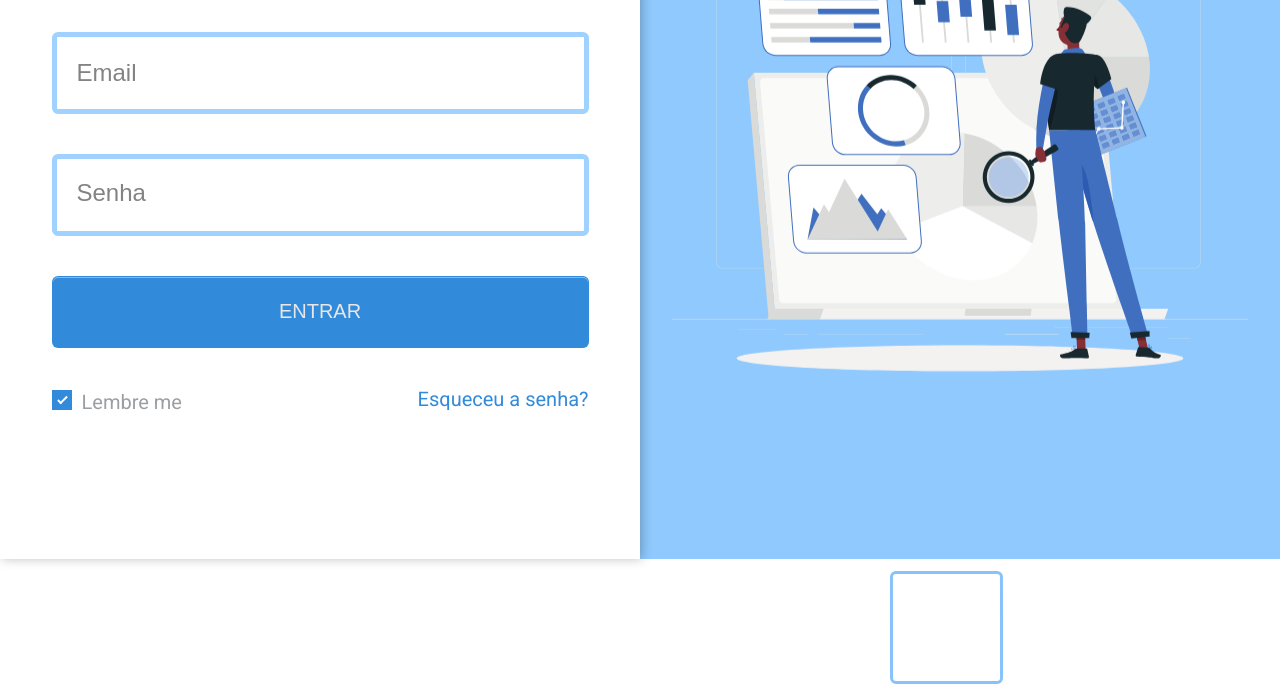
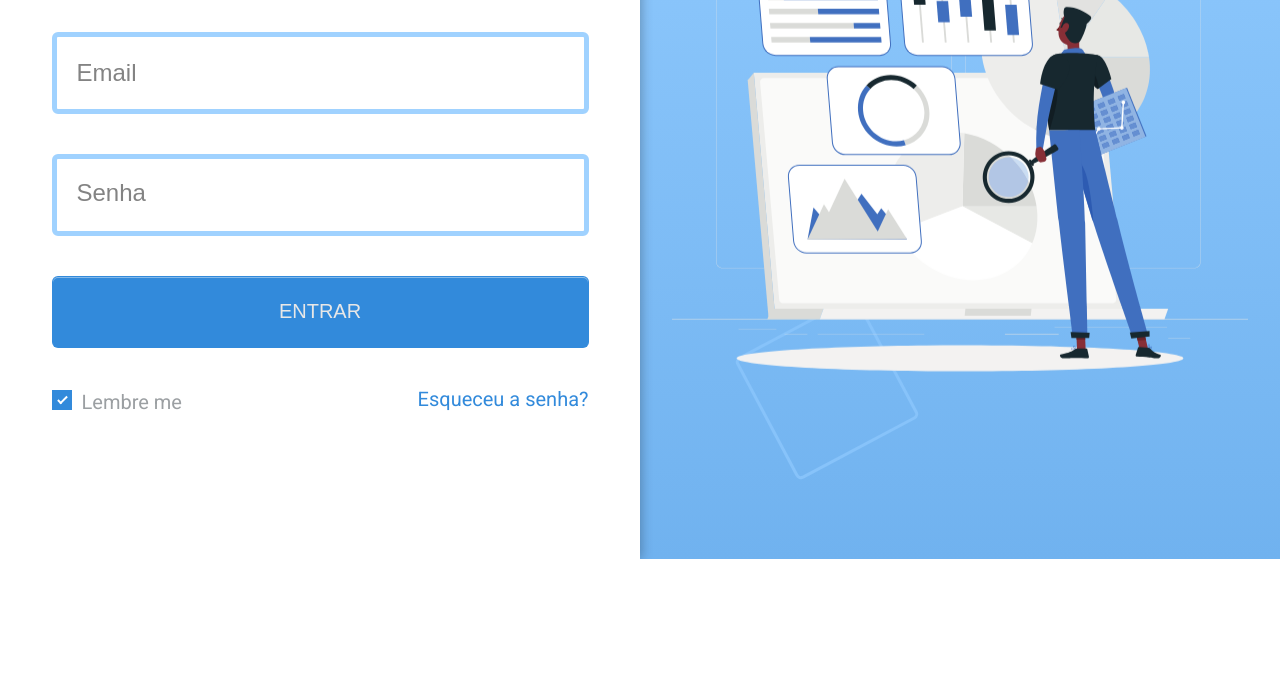
Before and after one commit to d4vz/SCO-Server, a plain HTML site: page index.html in a window 1280 px wide. Shown: the part 241-926 px from the top of the page. After the commit the page ends 800 px from the top, so only its background shows below. Drawn offline with Linux system fonts and the light colour scheme; a web font is replaced by a local one.

Commit message:
NEW. Rectangle Added

```diff
--- a/assets/css/rectangles.css
+++ b/assets/css/rectangles.css
@@ -1,11 +1,12 @@
 div.rectangle1-form{
+    box-sizing: border-box;
     position: absolute;
-    width: 107.34px;
-    height: 107.34px;
-    left: 889.91px;
-    top: 812.34px;
-
+    width: 138px;
+    height: 138px;
+    left: 758px;
+    top: 560px;
     border: 3px solid #87C3FA;
     border-radius: 6px;
-    transform: rotate(-0.05deg);
+    transform: rotate(-27.99deg);
+
 }
--- a/assets/css/style.css
+++ b/assets/css/style.css
@@ -1,7 +1,7 @@
 @import url('https://fonts.googleapis.com/css2?family=Mukta+Malar&family=Inter:wght@200&family=Jura:wght@400;600&family=Prompt&display=swap');
 @import url('https://fonts.googleapis.com/css2?family=Roboto&family=Inter:wght@200&family=Jura:wght@400;600&family=Mukta+Malar:wght@300&family=Prompt&display=swap');
 @import url(animate.css);
-@import url(rectangles.css);
+@import url(rectangles.css  );
 
 
 *{
@@ -20,6 +20,7 @@ main{
     font-family: "Roboto";
     -webkit-animation: scale-in-center 0.5s cubic-bezier(0.250, 0.460, 0.450, 0.940) both;
     animation: scale-in-center 0.5s cubic-bezier(0.250, 0.460, 0.450, 0.940) both;
+    overflow: hidden;
 }
 
 div.container-box{
@@ -52,7 +53,7 @@ aside{
 }
 
 aside.right{
-    background-color: #8FC9FD;
+    background-image: linear-gradient(180deg, #93CCFF, #70B2EF);
     display: flex;
     justify-content: center;
     align-items: center;
@@ -62,6 +63,7 @@ aside.right img{
     width: 90%;
     height: 90%;
     animation: float 6s ease infinite;
+    z-index: 2;
 }
 
 aside.left{
```
